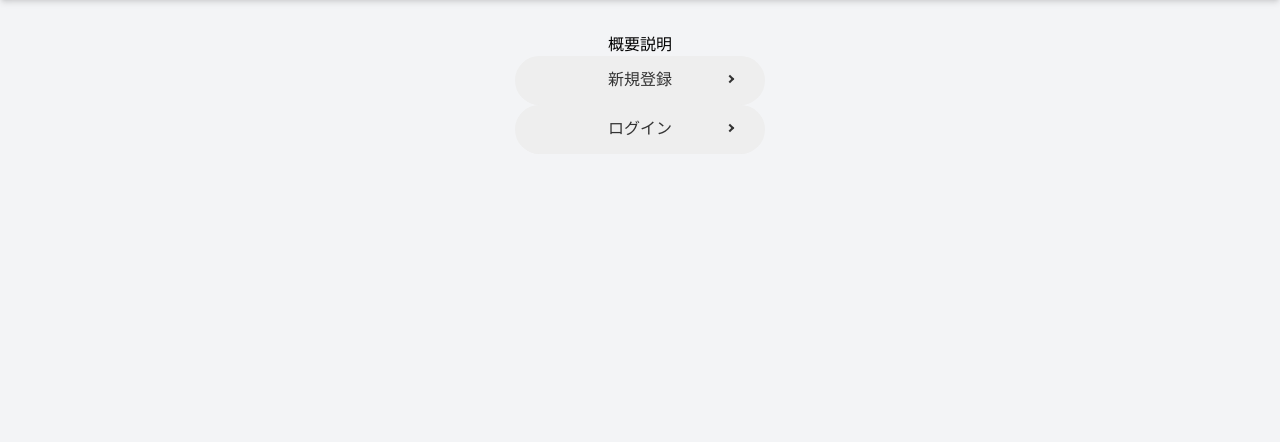
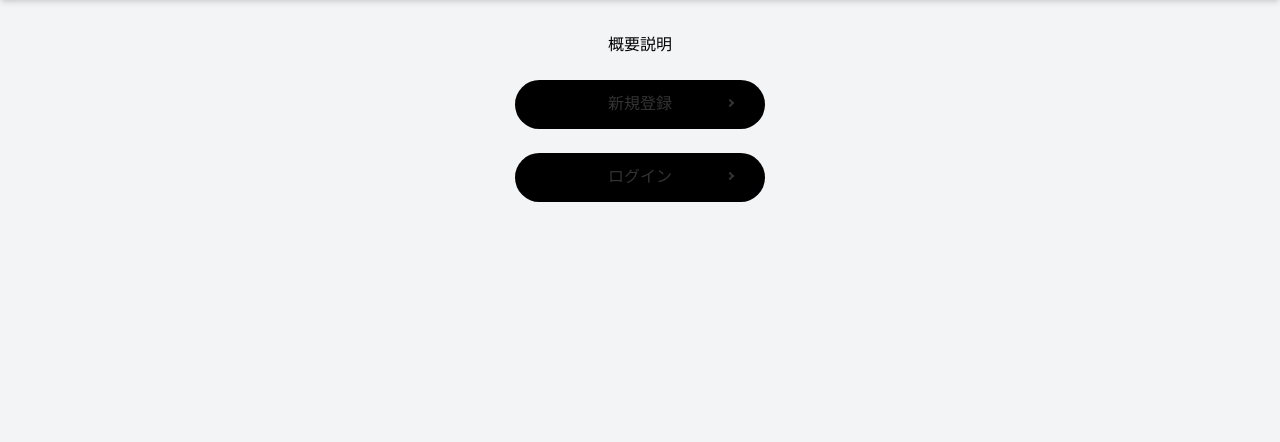
Before and after one commit to OugaTodaka/Evanavi, a Django app: page / in a window 1280 px wide. Shown: the part 138-580 px from the top of the page. Run offline with Django 4.2, Linux system fonts and the light colour scheme; parts of the project's set-up code (start-up, migrations or seed data) failed here and were passed over; some libraries are stand-ins or nearby versions.

Commit message:
おざさへ

```diff
--- a/main/templates/main/home.html
+++ b/main/templates/main/home.html
@@ -20,10 +20,11 @@
     <a href="{% url 'user:signout' %}" class="btn btn-primary">ログアウト</a>
     {% else %}
     <p class="overview">概要説明</p>
-
+    <br>
     <div class="button">
         <a href="{% url 'user:signup' %}">新規登録</a>
     </div>
+    <br>
     <div class="button">
         <a href="{% url 'user:signin' %}">ログイン</a>
     </div>
--- a/static/css/style.css
+++ b/static/css/style.css
@@ -1,6 +1,6 @@
 
 .button a {
-    background: #eee;
+    background: #000000;
     border-radius: 9999px;
     position: relative;
     display: flex;
```
Also changed, not shown: db.sqlite3.
